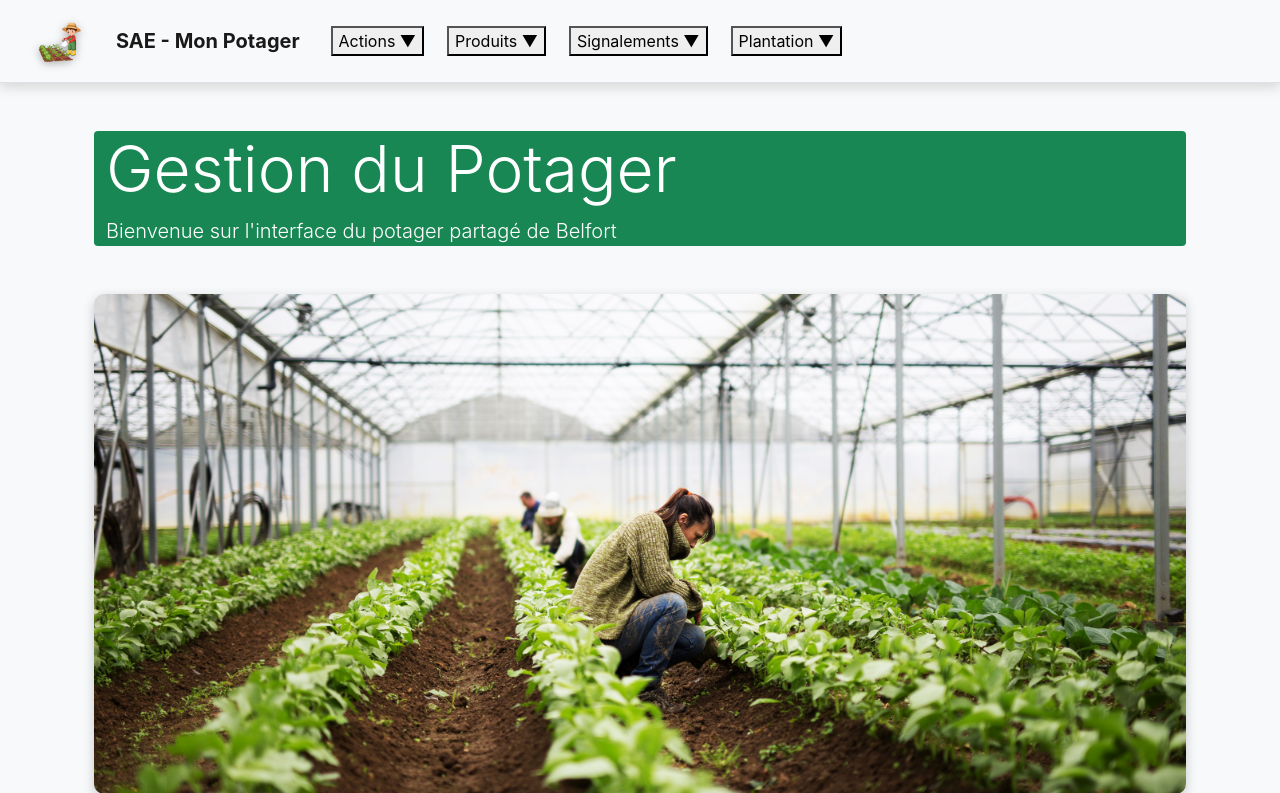
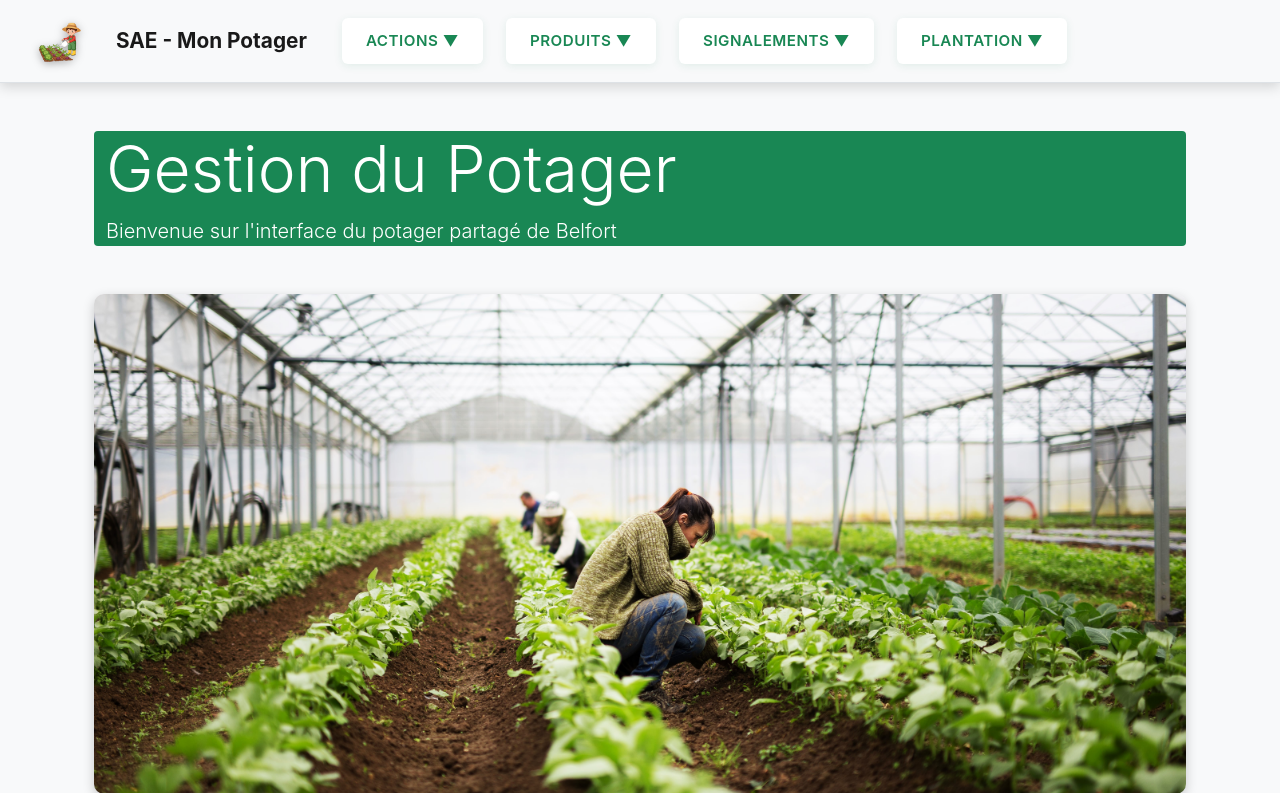
Before and after one commit to Lukasbre/vval.incorportion_mon_potager, a Flask app: page / in a window 1280 px wide. Shown: the top 793 px of the page. Run offline with Flask 3, Linux system fonts and the light colour scheme; some libraries are stand-ins or nearby versions.

Commit message:
bisous la team

```diff
--- a/Projet_SAE/static/mes_styles.css
+++ b/Projet_SAE/static/mes_styles.css
@@ -112,6 +112,97 @@ input[type="checkbox"]:valid
   filter: drop-shadow(0 2px 4px rgba(0, 0, 0, 0.3));
 }
 
+.navbar-brand
+{
+  font-weight: 700;
+  font-size: 1.3rem;
+  color: #212529;
+  margin-right: 20px;
+}
+
+/* Boutons Navbar Dropdown */
+.navbar-nav .btn-dropdown
+{
+  background-color: #fff;
+  border: 2px solid #198754;
+  border-radius: 6px;
+  padding: 0.75rem 1.5rem;
+  font-weight: 600;
+  text-transform: uppercase;
+  letter-spacing: 0.5px;
+  color: #198754;
+  transition: all 0.3s ease;
+  box-shadow: 0 2px 8px rgba(25, 135, 84, 0.1);
+  cursor: pointer;
+  font-size: 0.95rem;
+  white-space: nowrap;
+  border: none;
+  display: inline-block;
+}
+
+.navbar-nav .btn-dropdown:hover
+{
+  background-color: #198754;
+  color: #fff;
+  box-shadow: 0 4px 12px rgba(25, 135, 84, 0.3);
+  transform: translateY(-2px);
+}
+
+.navbar-nav .btn-dropdown:active
+{
+  transform: translateY(0);
+}
+
+/* Dropdown Menu */
+.dropdown-menu
+{
+  border: 2px solid #198754;
+  border-radius: 6px;
+  box-shadow: 0 6px 16px rgba(0, 0, 0, 0.15);
+  padding: 0.5rem 0;
+  animation: slideDown 0.3s ease-out;
+}
+
+@keyframes slideDown
+{
+  from
+  {
+    opacity: 0;
+    transform: translateY(-10px);
+  }
+  to
+  {
+    opacity: 1;
+    transform: translateY(0);
+  }
+}
+
+.dropdown-item
+{
+  padding: 0.75rem 1.5rem;
+  font-weight: 500;
+  text-transform: uppercase;
+  letter-spacing: 0.5px;
+  color: #212529;
+  transition: all 0.2s ease;
+  border-left: 3px solid transparent;
+  text-decoration: none;
+}
+
+.dropdown-item:hover
+{
+  background-color: #f0f9f6;
+  border-left: 3px solid #198754;
+  color: #198754;
+  padding-left: 1.8rem;
+}
+
+.dropdown-item:active
+{
+  background-color: #e8f5f0;
+  color: #198754;
+}
+
 /* Boutons */
 .btn-primary
 {
@@ -139,7 +230,8 @@ input[type="checkbox"]:valid
 }
 
 /* Image du potager */
-.potager-image {
+.potager-image
+{
   width: 100%;
   max-height: 500px;
   object-fit: cover;
@@ -149,7 +241,8 @@ input[type="checkbox"]:valid
   cursor: pointer;
 }
 
-.potager-image:hover {
+.potager-image:hover
+{
   transform: scale(1.02);
   box-shadow: 0 6px 16px rgba(0, 0, 0, 0.25);
 }
```
